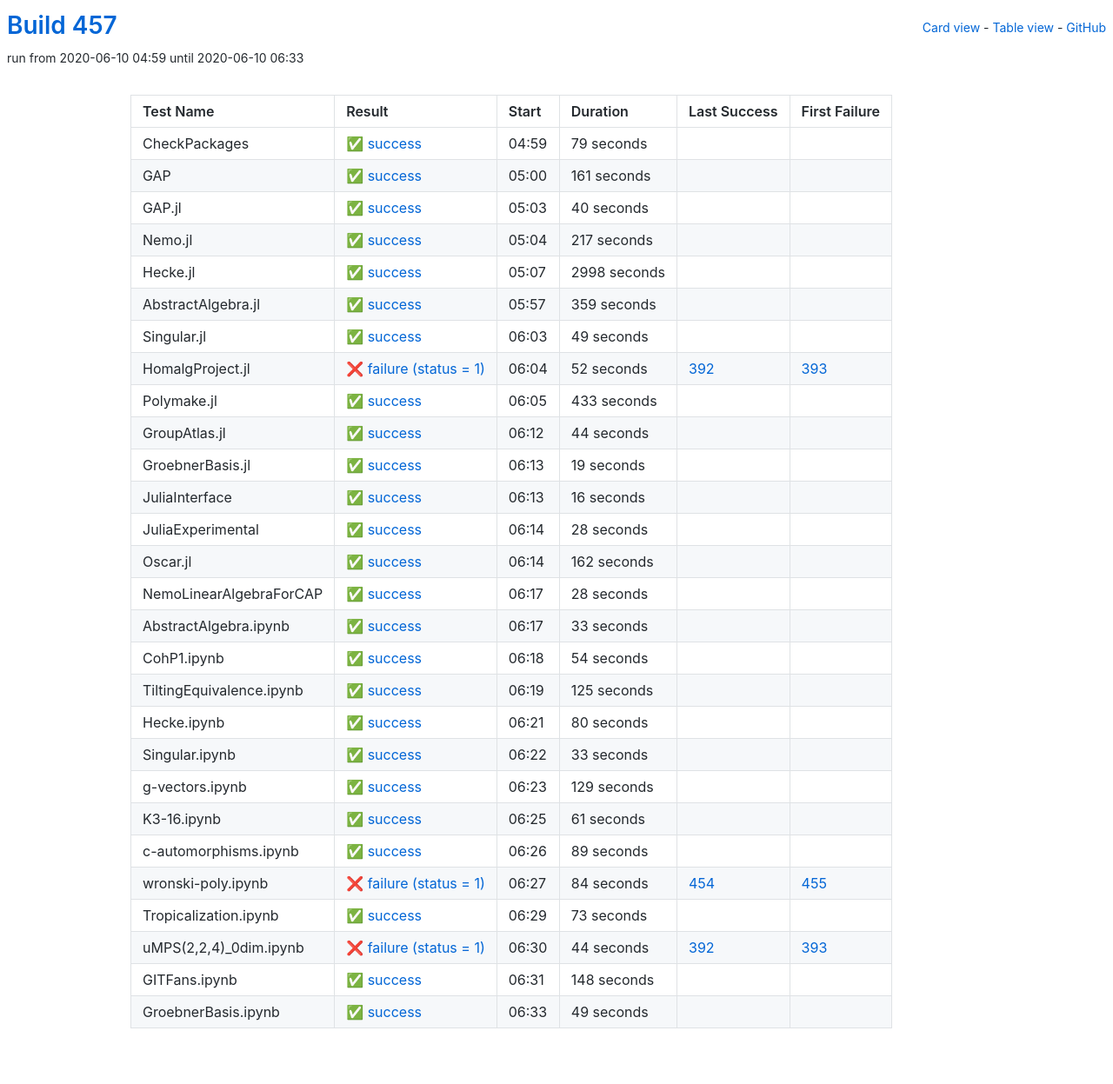
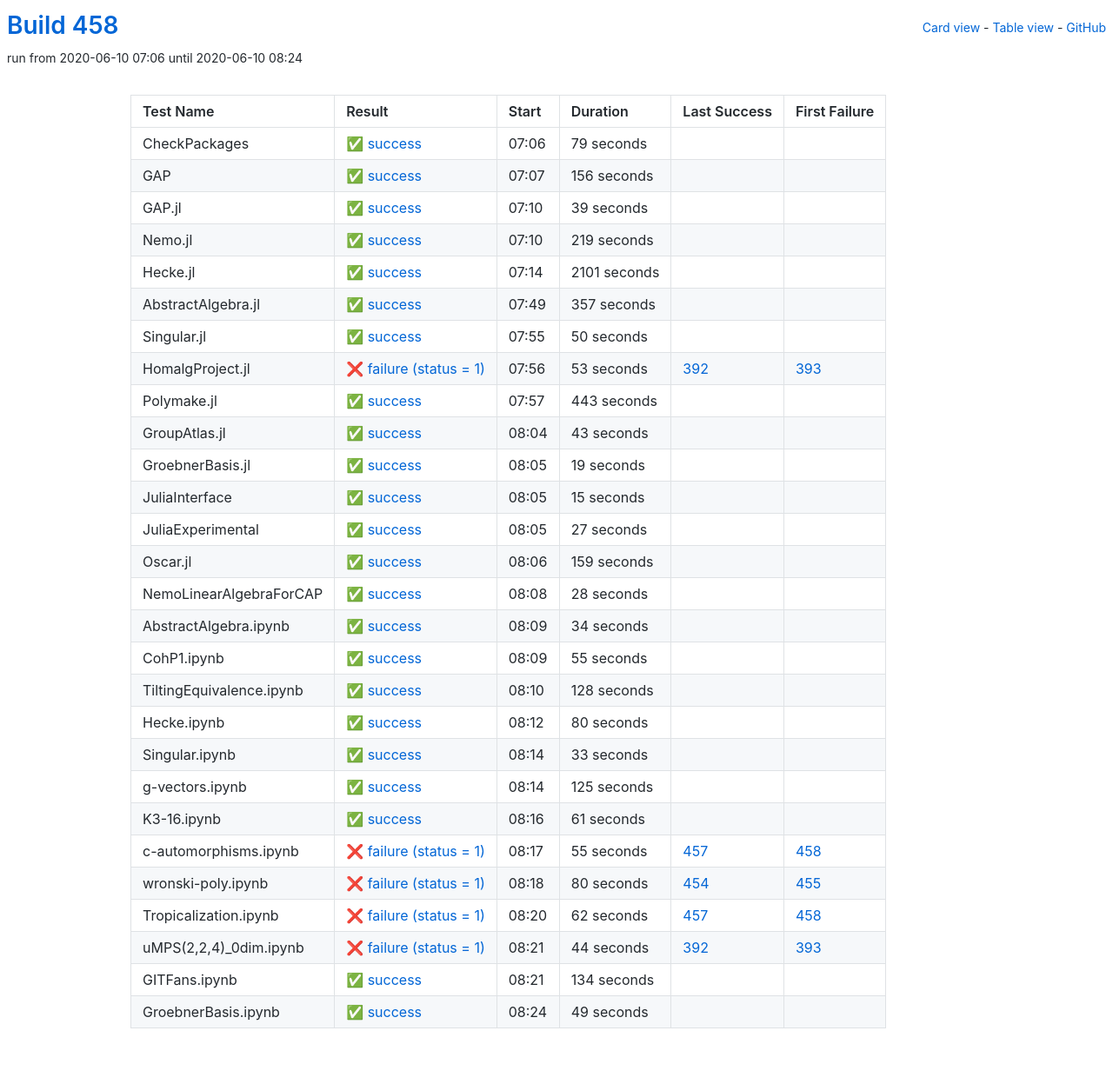
Before and after one commit to oscar-system/oscar-ci-status-1.4, a Jekyll site: the page built from table.html, in a window 1280 px wide. Shown: the whole page at 87% size. Built offline with Jekyll 4.4.1, drawn with Linux system fonts in a browser that asks for light colours.

Commit message:
Build #458

```diff
--- a/_config.yml
+++ b/_config.yml
@@ -1,3 +1,3 @@
 title: OSCAR CI Status
-baseurl: "/oscar-ci-status-1.4"
+baseurl: "/oscar-ci-status"
 url: "https://oscar-system.github.io"
--- a/_data/ci.yml
+++ b/_data/ci.yml
@@ -1,340 +1,344 @@
-build: 457
-build_url: https://oscarci.mathematik.uni-kl.de/job/oscar-julia-1.4/457/
+---
+build: 458
+build_url: https://oscarci.mathematik.uni-kl.de/job/oscar-julia-1.4/458/
 job: oscar-julia-1.4
+organization: oscar-system
+repo: oscar-ci-status-1.4
+repourl: https://github.com/oscar-system/oscar-ci-status-1.4
 tests:
-- duration: 79
+- name: CheckPackages
+  id: checkpackages
+  log: https://oscarci.mathematik.uni-kl.de/job/oscar-julia-1.4/458/artifact/logs/build-458/CheckPackages.log
+  start: 2020-06-10 07:06
+  success: true
   exitcode: 0
+  status: success
+  duration: 79
+  last_success: false
+  last_success_url:
   first_failure: false
-  first_failure_url: null
-  id: checkpackages
+  first_failure_url:
+- name: GAP
+  id: gap
+  log: https://oscarci.mathematik.uni-kl.de/job/oscar-julia-1.4/458/artifact/logs/build-458/GAP.log
+  start: 2020-06-10 07:07
+  success: true
+  exitcode: 0
+  status: success
+  duration: 156
   last_success: false
-  last_success_url: null
-  log: https://oscarci.mathematik.uni-kl.de/job/oscar-julia-1.4/457/artifact/logs/build-457/CheckPackages.log
-  name: CheckPackages
-  start: 2020-06-10 04:59
+  last_success_url:
+  first_failure: false
+  first_failure_url:
+- name: GAP.jl
+  id: gap-jl
+  log: https://oscarci.mathematik.uni-kl.de/job/oscar-julia-1.4/458/artifact/logs/build-458/GAP.jl.log
+  start: 2020-06-10 07:10
+  success: true
+  exitcode: 0
   status: success
+  duration: 39
+  last_success: false
+  last_success_url:
+  first_failure: false
+  first_failure_url:
+- name: Nemo.jl
+  id: nemo-jl
+  log: https://oscarci.mathematik.uni-kl.de/job/oscar-julia-1.4/458/artifact/logs/build-458/Nemo.jl.log
+  start: 2020-06-10 07:10
   success: true
-- duration: 161
   exitcode: 0
+  status: success
+  duration: 219
+  last_success: false
+  last_success_url:
   first_failure: false
-  first_failure_url: null
-  id: gap
+  first_failure_url:
+- name: Hecke.jl
+  id: hecke-jl
+  log: https://oscarci.mathematik.uni-kl.de/job/oscar-julia-1.4/458/artifact/logs/build-458/Hecke.jl.log
+  start: 2020-06-10 07:14
+  success: true
+  exitcode: 0
+  status: success
+  duration: 2101
   last_success: false
-  last_success_url: null
-  log: https://oscarci.mathematik.uni-kl.de/job/oscar-julia-1.4/457/artifact/logs/build-457/GAP.log
-  name: GAP
-  start: 2020-06-10 05:00
+  last_success_url:
+  first_failure: false
+  first_failure_url:
+- name: AbstractAlgebra.jl
+  id: abstractalgebra-jl
+  log: https://oscarci.mathematik.uni-kl.de/job/oscar-julia-1.4/458/artifact/logs/build-458/AbstractAlgebra.jl.log
+  start: 2020-06-10 07:49
+  success: true
+  exitcode: 0
   status: success
+  duration: 357
+  last_success: false
+  last_success_url:
+  first_failure: false
+  first_failure_url:
+- name: Singular.jl
+  id: singular-jl
+  log: https://oscarci.mathematik.uni-kl.de/job/oscar-julia-1.4/458/artifact/logs/build-458/Singular.jl.log
+  start: 2020-06-10 07:55
   success: true
-- duration: 40
   exitcode: 0
+  status: success
+  duration: 50
+  last_success: false
+  last_success_url:
   first_failure: false
-  first_failure_url: null
-  id: gap-jl
+  first_failure_url:
+- name: HomalgProject.jl
+  id: homalgproject-jl
+  log: https://oscarci.mathematik.uni-kl.de/job/oscar-julia-1.4/458/artifact/logs/build-458/HomalgProject.jl.log
+  start: 2020-06-10 07:56
+  success: false
+  exitcode: 1
+  status: failure
+  duration: 53
+  last_success: 392
+  last_success_url: https://oscarci.mathematik.uni-kl.dejob/oscar-julia-1.4/392/
+  first_failure: 393
+  first_failure_url: https://oscarci.mathematik.uni-kl.dejob/oscar-julia-1.4/393/
+- name: Polymake.jl
+  id: polymake-jl
+  log: https://oscarci.mathematik.uni-kl.de/job/oscar-julia-1.4/458/artifact/logs/build-458/Polymake.jl.log
+  start: 2020-06-10 07:57
+  success: true
+  exitcode: 0
+  status: success
+  duration: 443
   last_success: false
-  last_success_url: null
-  log: https://oscarci.mathematik.uni-kl.de/job/oscar-julia-1.4/457/artifact/logs/build-457/GAP.jl.log
-  name: GAP.jl
-  start: 2020-06-10 05:03
+  last_success_url:
+  first_failure: false
+  first_failure_url:
+- name: GroupAtlas.jl
+  id: groupatlas-jl
+  log: https://oscarci.mathematik.uni-kl.de/job/oscar-julia-1.4/458/artifact/logs/build-458/GroupAtlas.jl.log
+  start: 2020-06-10 08:04
+  success: true
+  exitcode: 0
   status: success
+  duration: 43
+  last_success: false
+  last_success_url:
+  first_failure: false
+  first_failure_url:
+- name: GroebnerBasis.jl
+  id: groebnerbasis-jl
+  log: https://oscarci.mathematik.uni-kl.de/job/oscar-julia-1.4/458/artifact/logs/build-458/GroebnerBasis.jl.log
+  start: 2020-06-10 08:05
   success: true
-- duration: 217
   exitcode: 0
+  status: success
+  duration: 19
+  last_success: false
+  last_success_url:
   first_failure: false
-  first_failure_url: null
-  id: nemo-jl
+  first_failure_url:
+- name: JuliaInterface
+  id: juliainterface
+  log: https://oscarci.mathematik.uni-kl.de/job/oscar-julia-1.4/458/artifact/logs/build-458/JuliaInterface.log
+  start: 2020-06-10 08:05
+  success: true
+  exitcode: 0
+  status: success
+  duration: 15
   last_success: false
-  last_success_url: null
-  log: https://oscarci.mathematik.uni-kl.de/job/oscar-julia-1.4/457/artifact/logs/build-457/Nemo.jl.log
-  name: Nemo.jl
-  start: 2020-06-10 05:04
+  last_success_url:
+  first_failure: false
+  first_failure_url:
+- name: JuliaExperimental
+  id: juliaexperimental
+  log: https://oscarci.mathematik.uni-kl.de/job/oscar-julia-1.4/458/artifact/logs/build-458/JuliaExperimental.log
+  start: 2020-06-10 08:05
+  success: true
+  exitcode: 0
   status: success
+  duration: 27
+  last_success: false
+  last_success_url:
+  first_failure: false
+  first_failure_url:
+- name: Oscar.jl
+  id: oscar-jl
+  log: https://oscarci.mathematik.uni-kl.de/job/oscar-julia-1.4/458/artifact/logs/build-458/Oscar.jl.log
+  start: 2020-06-10 08:06
   success: true
-- duration: 2998
   exitcode: 0
+  status: success
+  duration: 159
+  last_success: false
+  last_success_url:
   first_failure: false
-  first_failure_url: null
-  id: hecke-jl
+  first_failure_url:
+- name: NemoLinearAlgebraForCAP
+  id: nemolinearalgebraforcap
+  log: https://oscarci.mathematik.uni-kl.de/job/oscar-julia-1.4/458/artifact/logs/build-458/NemoLinearAlgebraForCAP.log
+  start: 2020-06-10 08:08
+  success: true
+  exitcode: 0
+  status: success
+  duration: 28
   last_success: false
-  last_success_url: null
-  log: https://oscarci.mathematik.uni-kl.de/job/oscar-julia-1.4/457/artifact/logs/build-457/Hecke.jl.log
-  name: Hecke.jl
-  start: 2020-06-10 05:07
+  last_success_url:
+  first_failure: false
+  first_failure_url:
+- name: AbstractAlgebra.ipynb
+  id: abstractalgebra-ipynb
+  log: https://oscarci.mathematik.uni-kl.de/job/oscar-julia-1.4/458/artifact/logs/build-458/AbstractAlgebra.ipynb.log
+  start: 2020-06-10 08:09
+  success: true
+  exitcode: 0
   status: success
+  duration: 34
+  last_success: false
+  last_success_url:
+  first_failure: false
+  first_failure_url:
+- name: CohP1.ipynb
+  id: cohp1-ipynb
+  log: https://oscarci.mathematik.uni-kl.de/job/oscar-julia-1.4/458/artifact/logs/build-458/CohP1.ipynb.log
+  start: 2020-06-10 08:09
   success: true
-- duration: 359
   exitcode: 0
+  status: success
+  duration: 55
+  last_success: false
+  last_success_url:
   first_failure: false
-  first_failure_url: null
-  id: abstractalgebra-jl
+  first_failure_url:
+- name: TiltingEquivalence.ipynb
+  id: tiltingequivalence-ipynb
+  log: https://oscarci.mathematik.uni-kl.de/job/oscar-julia-1.4/458/artifact/logs/build-458/TiltingEquivalence.ipynb.log
+  start: 2020-06-10 08:10
+  success: true
+  exitcode: 0
+  status: success
+  duration: 128
   last_success: false
-  last_success_url: null
-  log: https://oscarci.mathematik.uni-kl.de/job/oscar-julia-1.4/457/artifact/logs/build-457/AbstractAlgebra.jl.log
-  name: AbstractAlgebra.jl
-  start: 2020-06-10 05:57
+  last_success_url:
+  first_failure: false
+  first_failure_url:
+- name: Hecke.ipynb
+  id: hecke-ipynb
+  log: https://oscarci.mathematik.uni-kl.de/job/oscar-julia-1.4/458/artifact/logs/build-458/Hecke.ipynb.log
+  start: 2020-06-10 08:12
+  success: true
+  exitcode: 0
   status: success
+  duration: 80
+  last_success: false
+  last_success_url:
+  first_failure: false
+  first_failure_url:
+- name: Singular.ipynb
+  id: singular-ipynb
+  log: https://oscarci.mathematik.uni-kl.de/job/oscar-julia-1.4/458/artifact/logs/build-458/Singular.ipynb.log
+  start: 2020-06-10 08:14
   success: true
-- duration: 49
   exitcode: 0
+  status: success
+  duration: 33
+  last_success: false
+  last_success_url:
   first_failure: false
-  first_failure_url: null
-  id: singular-jl
+  first_failure_url:
+- name: g-vectors.ipynb
+  id: g-vectors-ipynb
+  log: https://oscarci.mathematik.uni-kl.de/job/oscar-julia-1.4/458/artifact/logs/build-458/g-vectors.ipynb.log
+  start: 2020-06-10 08:14
+  success: true
+  exitcode: 0
+  status: success
+  duration: 125
   last_success: false
-  last_success_url: null
-  log: https://oscarci.mathematik.uni-kl.de/job/oscar-julia-1.4/457/artifact/logs/build-457/Singular.jl.log
-  name: Singular.jl
-  start: 2020-06-10 06:03
+  last_success_url:
+  first_failure: false
+  first_failure_url:
+- name: K3-16.ipynb
+  id: k3-16-ipynb
+  log: https://oscarci.mathematik.uni-kl.de/job/oscar-julia-1.4/458/artifact/logs/build-458/K3-16.ipynb.log
+  start: 2020-06-10 08:16
+  success: true
+  exitcode: 0
   status: success
+  duration: 61
+  last_success: false
+  last_success_url:
+  first_failure: false
+  first_failure_url:
+- name: c-automorphisms.ipynb
+  id: c-automorphisms-ipynb
+  log: https://oscarci.mathematik.uni-kl.de/job/oscar-julia-1.4/458/artifact/logs/build-458/c-automorphisms.ipynb.log
+  start: 2020-06-10 08:17
+  success: false
+  exitcode: 1
+  status: failure
+  duration: 55
+  last_success: 457
+  last_success_url: https://oscarci.mathematik.uni-kl.dejob/oscar-julia-1.4/457/
+  first_failure: 458
+  first_failure_url: https://oscarci.mathematik.uni-kl.dejob/oscar-julia-1.4/458/
+- name: wronski-poly.ipynb
+  id: wronski-poly-ipynb
+  log: https://oscarci.mathematik.uni-kl.de/job/oscar-julia-1.4/458/artifact/logs/build-458/wronski-poly.ipynb.log
+  start: 2020-06-10 08:18
+  success: false
+  exitcode: 1
+  status: failure
+  duration: 80
+  last_success: 454
+  last_success_url: https://oscarci.mathematik.uni-kl.dejob/oscar-julia-1.4/454/
+  first_failure: 455
+  first_failure_url: https://oscarci.mathematik.uni-kl.dejob/oscar-julia-1.4/455/
+- name: Tropicalization.ipynb
+  id: tropicalization-ipynb
+  log: https://oscarci.mathematik.uni-kl.de/job/oscar-julia-1.4/458/artifact/logs/build-458/Tropicalization.ipynb.log
+  start: 2020-06-10 08:20
+  success: false
+  exitcode: 1
+  status: failure
+  duration: 62
+  last_success: 457
+  last_success_url: https://oscarci.mathematik.uni-kl.dejob/oscar-julia-1.4/457/
+  first_failure: 458
+  first_failure_url: https://oscarci.mathematik.uni-kl.dejob/oscar-julia-1.4/458/
+- name: uMPS(2,2,4)_0dim.ipynb
+  id: umps-2-2-4-0dim-ipynb
+  log: https://oscarci.mathematik.uni-kl.de/job/oscar-julia-1.4/458/artifact/logs/build-458/uMPS-2-2-4-_0dim.ipynb.log
+  start: 2020-06-10 08:21
+  success: false
+  exitcode: 1
+  status: failure
+  duration: 44
+  last_success: 392
+  last_success_url: https://oscarci.mathematik.uni-kl.dejob/oscar-julia-1.4/392/
+  first_failure: 393
+  first_failure_url: https://oscarci.mathematik.uni-kl.dejob/oscar-julia-1.4/393/
+- name: GITFans.ipynb
+  id: gitfans-ipynb
+  log: https://oscarci.mathematik.uni-kl.de/job/oscar-julia-1.4/458/artifact/logs/build-458/GITFans.ipynb.log
+  start: 2020-06-10 08:21
   success: true
-- duration: 52
-  exitcode: 1
-  first_failure: 393
-  first_failure_url: https://oscarci.mathematik.uni-kl.de/job/oscar-julia-1.4/393/
-  id: homalgproject-jl
-  last_success: 392
-  last_success_url: https://oscarci.mathematik.uni-kl.de/job/oscar-julia-1.4/392/
-  log: https://oscarci.mathematik.uni-kl.de/job/oscar-julia-1.4/457/artifact/logs/build-457/HomalgProject.jl.log
-  name: HomalgProject.jl
-  start: 2020-06-10 06:04
-  status: failure
-  success: false
-- duration: 433
   exitcode: 0
+  status: success
+  duration: 134
+  last_success: false
+  last_success_url:
   first_failure: false
-  first_failure_url: null
-  id: polymake-jl
+  first_failure_url:
+- name: GroebnerBasis.ipynb
+  id: groebnerbasis-ipynb
+  log: https://oscarci.mathematik.uni-kl.de/job/oscar-julia-1.4/458/artifact/logs/build-458/GroebnerBasis.ipynb.log
+  start: 2020-06-10 08:24
+  success: true
+  exitcode: 0
+  status: success
+  duration: 49
   last_success: false
-  last_success_url: null
-  log: https://oscarci.mathematik.uni-kl.de/job/oscar-julia-1.4/457/artifact/logs/build-457/Polymake.jl.log
-  name: Polymake.jl
-  start: 2020-06-10 06:05
-  status: success
-  success: true
-- duration: 44
-  exitcode: 0
+  last_success_url:
   first_failure: false
-  first_failure_url: null
-  id: groupatlas-jl
-  last_success: false
-  last_success_url: null
-  log: https://oscarci.mathematik.uni-kl.de/job/oscar-julia-1.4/457/artifact/logs/build-457/GroupAtlas.jl.log
-  name: GroupAtlas.jl
-  start: 2020-06-10 06:12
-  status: success
-  success: true
-- duration: 19
-  exitcode: 0
-  first_failure: false
-  first_failure_url: null
-  id: groebnerbasis-jl
-  last_success: false
-  last_success_url: null
-  log: https://oscarci.mathematik.uni-kl.de/job/oscar-julia-1.4/457/artifact/logs/build-457/GroebnerBasis.jl.log
-  name: GroebnerBasis.jl
-  start: 2020-06-10 06:13
-  status: success
-  success: true
-- duration: 16
-  exitcode: 0
-  first_failure: false
-  first_failure_url: null
-  id: juliainterface
-  last_success: false
-  last_success_url: null
-  log: https://oscarci.mathematik.uni-kl.de/job/oscar-julia-1.4/457/artifact/logs/build-457/JuliaInterface.log
-  name: JuliaInterface
-  start: 2020-06-10 06:13
-  status: success
-  success: true
-- duration: 28
-  exitcode: 0
-  first_failure: false
-  first_failure_url: null
-  id: juliaexperimental
-  last_success: false
-  last_success_url: null
-  log: https://oscarci.mathematik.uni-kl.de/job/oscar-julia-1.4/457/artifact/logs/build-457/JuliaExperimental.log
-  name: JuliaExperimental
-  start: 2020-06-10 06:14
-  status: success
-  success: true
-- duration: 162
-  exitcode: 0
-  first_failure: false
-  first_failure_url: null
-  id: oscar-jl
-  last_success: false
-  last_success_url: null
-  log: https://oscarci.mathematik.uni-kl.de/job/oscar-julia-1.4/457/artifact/logs/build-457/Oscar.jl.log
-  name: Oscar.jl
-  start: 2020-06-10 06:14
-  status: success
-  success: true
-- duration: 28
-  exitcode: 0
-  first_failure: false
-  first_failure_url: null
-  id: nemolinearalgebraforcap
-  last_success: false
-  last_success_url: null
-  log: https://oscarci.mathematik.uni-kl.de/job/oscar-julia-1.4/457/artifact/logs/build-457/NemoLinearAlgebraForCAP.log
-  name: NemoLinearAlgebraForCAP
-  start: 2020-06-10 06:17
-  status: success
-  success: true
-- duration: 33
-  exitcode: 0
-  first_failure: false
-  first_failure_url: null
-  id: abstractalgebra-ipynb
-  last_success: false
-  last_success_url: null
-  log: https://oscarci.mathematik.uni-kl.de/job/oscar-julia-1.4/457/artifact/logs/build-457/AbstractAlgebra.ipynb.log
-  name: AbstractAlgebra.ipynb
-  start: 2020-06-10 06:17
-  status: success
-  success: true
-- duration: 54
-  exitcode: 0
-  first_failure: false
-  first_failure_url: null
-  id: cohp1-ipynb
-  last_success: false
-  last_success_url: null
-  log: https://oscarci.mathematik.uni-kl.de/job/oscar-julia-1.4/457/artifact/logs/build-457/CohP1.ipynb.log
-  name: CohP1.ipynb
-  start: 2020-06-10 06:18
-  status: success
-  success: true
-- duration: 125
-  exitcode: 0
-  first_failure: false
-  first_failure_url: null
-  id: tiltingequivalence-ipynb
-  last_success: false
-  last_success_url: null
-  log: https://oscarci.mathematik.uni-kl.de/job/oscar-julia-1.4/457/artifact/logs/build-457/TiltingEquivalence.ipynb.log
-  name: TiltingEquivalence.ipynb
-  start: 2020-06-10 06:19
-  status: success
-  success: true
-- duration: 80
-  exitcode: 0
-  first_failure: false
-  first_failure_url: null
-  id: hecke-ipynb
-  last_success: false
-  last_success_url: null
-  log: https://oscarci.mathematik.uni-kl.de/job/oscar-julia-1.4/457/artifact/logs/build-457/Hecke.ipynb.log
-  name: Hecke.ipynb
-  start: 2020-06-10 06:21
-  status: success
-  success: true
-- duration: 33
-  exitcode: 0
-  first_failure: false
-  first_failure_url: null
-  id: singular-ipynb
-  last_success: false
-  last_success_url: null
-  log: https://oscarci.mathematik.uni-kl.de/job/oscar-julia-1.4/457/artifact/logs/build-457/Singular.ipynb.log
-  name: Singular.ipynb
-  start: 2020-06-10 06:22
-  status: success
-  success: true
-- duration: 129
-  exitcode: 0
-  first_failure: false
-  first_failure_url: null
-  id: g-vectors-ipynb
-  last_success: false
-  last_success_url: null
-  log: https://oscarci.mathematik.uni-kl.de/job/oscar-julia-1.4/457/artifact/logs/build-457/g-vectors.ipynb.log
-  name: g-vectors.ipynb
-  start: 2020-06-10 06:23
-  status: success
-  success: true
-- duration: 61
-  exitcode: 0
-  first_failure: false
-  first_failure_url: null
-  id: k3-16-ipynb
-  last_success: false
-  last_success_url: null
-  log: https://oscarci.mathematik.uni-kl.de/job/oscar-julia-1.4/457/artifact/logs/build-457/K3-16.ipynb.log
-  name: K3-16.ipynb
-  start: 2020-06-10 06:25
-  status: success
-  success: true
-- duration: 89
-  exitcode: 0
-  first_failure: false
-  first_failure_url: null
-  id: c-automorphisms-ipynb
-  last_success: false
-  last_success_url: null
-  log: https://oscarci.mathematik.uni-kl.de/job/oscar-julia-1.4/457/artifact/logs/build-457/c-automorphisms.ipynb.log
-  name: c-automorphisms.ipynb
-  start: 2020-06-10 06:26
-  status: success
-  success: true
-- duration: 84
-  exitcode: 1
-  first_failure: 455
-  first_failure_url: https://oscarci.mathematik.uni-kl.de/job/oscar-julia-1.4/455/
-  id: wronski-poly-ipynb
-  last_success: 454
-  last_success_url: https://oscarci.mathematik.uni-kl.de/job/oscar-julia-1.4/454/
-  log: https://oscarci.mathematik.uni-kl.de/job/oscar-julia-1.4/457/artifact/logs/build-457/wronski-poly.ipynb.log
-  name: wronski-poly.ipynb
-  start: 2020-06-10 06:27
-  status: failure
-  success: false
-- duration: 73
-  exitcode: 0
-  first_failure: false
-  first_failure_url: null
-  id: tropicalization-ipynb
-  last_success: false
-  last_success_url: null
-  log: https://oscarci.mathematik.uni-kl.de/job/oscar-julia-1.4/457/artifact/logs/build-457/Tropicalization.ipynb.log
-  name: Tropicalization.ipynb
-  start: 2020-06-10 06:29
-  status: success
-  success: true
-- duration: 44
-  exitcode: 1
-  first_failure: 393
-  first_failure_url: https://oscarci.mathematik.uni-kl.de/job/oscar-julia-1.4/393/
-  id: umps-2-2-4-0dim-ipynb
-  last_success: 392
-  last_success_url: https://oscarci.mathematik.uni-kl.de/job/oscar-julia-1.4/392/
-  log: https://oscarci.mathematik.uni-kl.de/job/oscar-julia-1.4/457/artifact/logs/build-457/uMPS-2-2-4-_0dim.ipynb.log
-  name: uMPS(2,2,4)_0dim.ipynb
-  start: 2020-06-10 06:30
-  status: failure
-  success: false
-- duration: 148
-  exitcode: 0
-  first_failure: false
-  first_failure_url: null
-  id: gitfans-ipynb
-  last_success: false
-  last_success_url: null
-  log: https://oscarci.mathematik.uni-kl.de/job/oscar-julia-1.4/457/artifact/logs/build-457/GITFans.ipynb.log
-  name: GITFans.ipynb
-  start: 2020-06-10 06:31
-  status: success
-  success: true
-- duration: 49
-  exitcode: 0
-  first_failure: false
-  first_failure_url: null
-  id: groebnerbasis-ipynb
-  last_success: false
-  last_success_url: null
-  log: https://oscarci.mathematik.uni-kl.de/job/oscar-julia-1.4/457/artifact/logs/build-457/GroebnerBasis.ipynb.log
-  name: GroebnerBasis.ipynb
-  start: 2020-06-10 06:33
-  status: success
-  success: true
+  first_failure_url:
--- a/_layouts/default.html
+++ b/_layouts/default.html
@@ -13,15 +13,15 @@
 <meta property="og:locale" content="en_US" />
 <meta name="description" content="OSCAR continuous integration status" />
 <meta property="og:description" content="OSCAR continuous integration status" />
-<link rel="canonical" href="https://oscar-system.github.io/oscar-ci-status-1.4/" />
-<meta property="og:url" content="https://oscar-system.github.io/oscar-ci-status-1.4/" />
-<meta property="og:site_name" content="oscar-ci-status-1.4" />
+<link rel="canonical" href="https://{{site.data.ci.organization}}.github.io/{{site.data.ci.repo}}/" />
+<meta property="og:url" content="https://{{site.data.ci.organization}}.github.io/{{site.data.ci.repo}}/" />
+<meta property="og:site_name" content="{{site.data.ci.repo}}" />
 <script type="application/ld+json">
-{"headline":"Build {{site.data.ci.build}}","@type":"WebSite","url":"https://oscar-system.github.io/oscar-ci-status-1.4/","name":"oscar-ci-status-1.4","description":"OSCAR continuous integration status","@context":"https://schema.org"}</script>
+{"headline":"Build {{site.data.ci.build}}","@type":"WebSite","url":"{{site.data.ci.repourl}}","name":"{{site.data.ci.repo}}","description":"OSCAR continuous integration status","@context":"https://schema.org"}</script>
 <!-- End Jekyll SEO tag -->
 
-    <link rel="stylesheet" href="/oscar-ci-status-1.4/assets/css/style.css">
-    <link rel="stylesheet" href="/oscar-ci-status-1.4/assets/css/cards.css">
+    <link rel="stylesheet" href="/{{site.data.ci.repo}}/assets/css/style.css">
+    <link rel="stylesheet" href="/{{site.data.ci.repo}}/assets/css/cards.css">
   </head>
   <body>
 
@@ -31,7 +31,7 @@
       </div>
       <div style="float: right; text-align: right; display:inline-block; height: 3rem; line-height: 48px; vertical-align: middle;">
         <a href="index.html">Card view</a> - <a href="table.html">Table view</a>
-       - <a href="https://github.com/oscar-system/oscar-ci-status-1.4">GitHub</a>
+       - <a href="{{site.data.ci.repourl}}">GitHub</a>
       </div>
       <div style="clear: both">
         {% assign tests = site.data.ci.tests | sort: "start" %}
```
Also changed, not shown: README.md.
